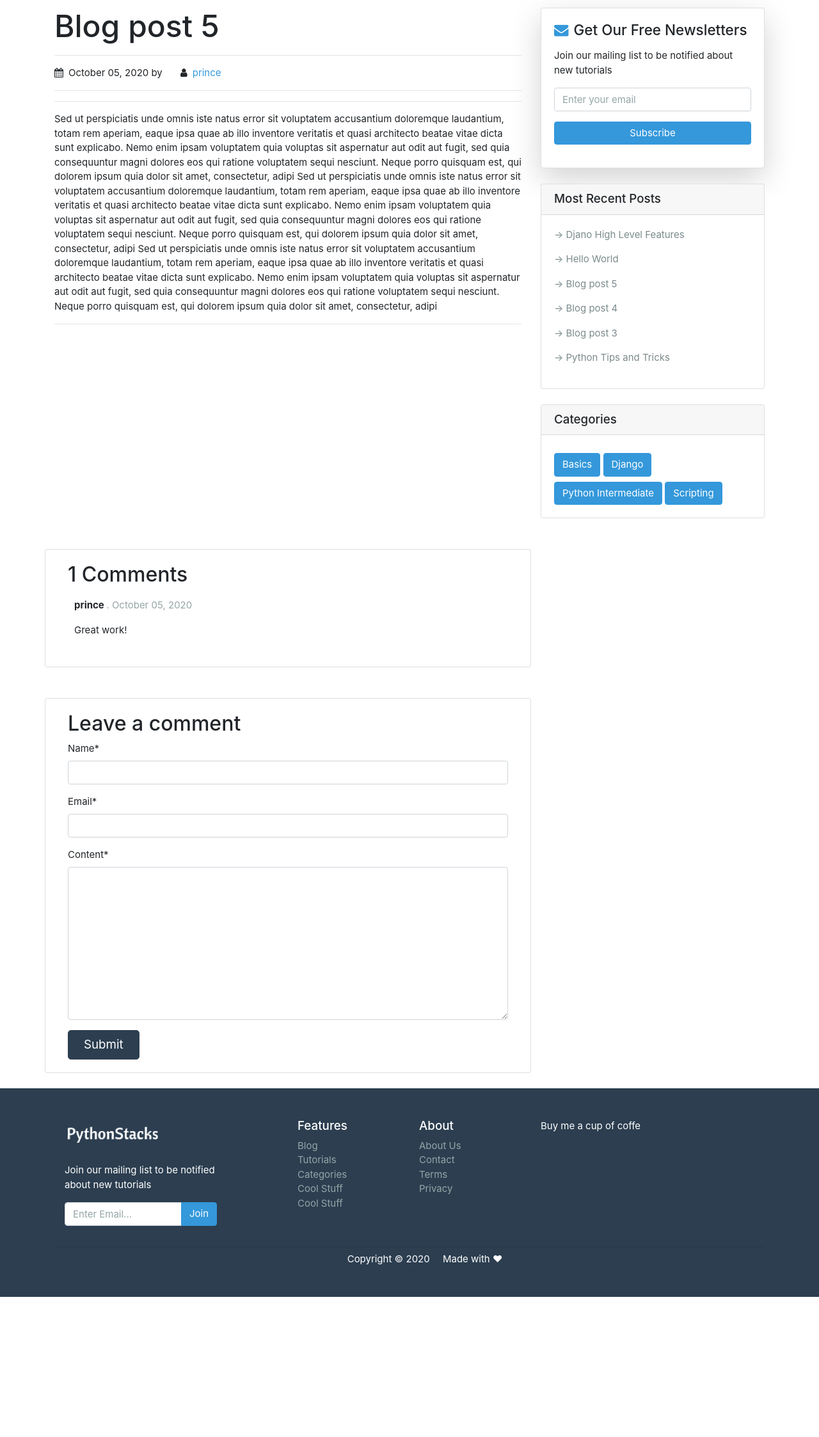
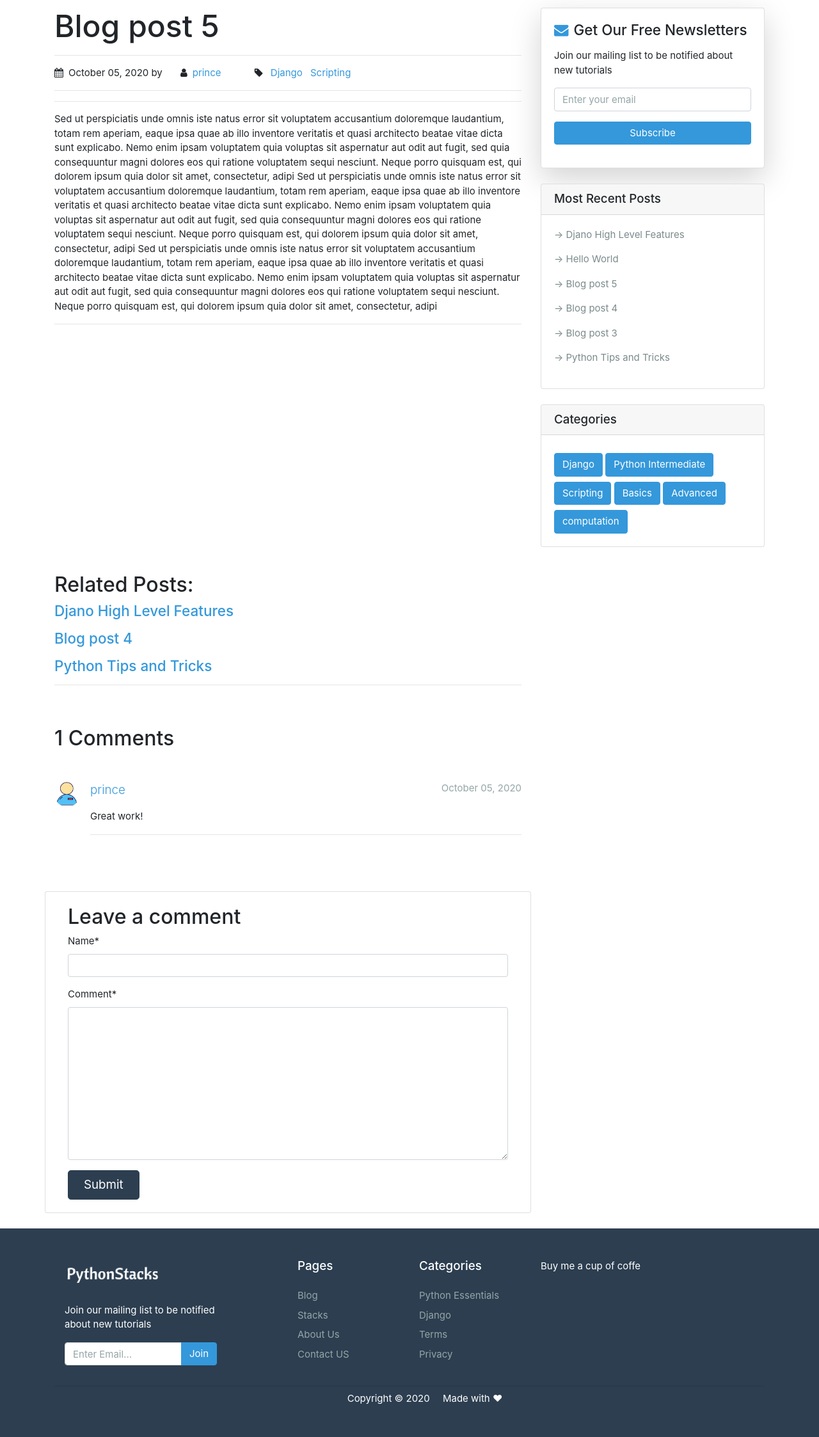
Before and after one commit to janprince/pythonstacks, a Django app: a page that uses blog/templates/blog/base.html in a window 1280 px wide. Shown: the part 87-2333 px from the top of the page at 64% size. Before the commit the page ends 2114 px from the top, so only its background shows below. Run offline with Django 3.2, Linux system fonts and the light colour scheme; data comes from the database, SQL or seed files in the repository; some libraries are stand-ins or nearby versions.

Commit message:
Improved comment UI. Related Posts functionality added

```diff
--- a/blog/admin.py
+++ b/blog/admin.py
@@ -21,9 +21,9 @@ class CategoryAdmin(admin.ModelAdmin):
 
 # Comment
 class CommentAdmin(admin.ModelAdmin):
-    list_display = ['name', 'content', 'post', 'created_on', 'active']
+    list_display = ['name', 'comment', 'post', 'created_on', 'active']
     list_filter = ('active', 'created_on')
-    search_fields = ('name', 'email', 'content')
+    search_fields = ('name', 'email', 'comment')
     actions = ['approve_comments']
 
     def approve_comments(self, request, queryset):
--- a/blog/forms.py
+++ b/blog/forms.py
@@ -5,7 +5,7 @@ from .models import Comment, Contact
 class CommentForm(forms.ModelForm):
     class Meta:
         model = Comment
-        fields = ('name', 'email', 'content')
+        fields = ('name', 'comment')
 
 
 class ContactForm(forms.ModelForm):
--- a/blog/models.py
+++ b/blog/models.py
@@ -27,8 +27,8 @@ class Post(models.Model):
     slug = models.SlugField(unique=True)
     overview = models.TextField()
     content = RichTextUploadingField()
-    pub_date = models.DateTimeField(auto_now_add=True)
-    categories = models.ManyToManyField(Category, related_name='posts')
+    pub_date = models.DateTimeField(auto_now_add=True)      # default=timezone.now - from django.utils import tim...
+    categories = models.ManyToManyField(Category, blank=False, related_name='posts')
     featured = models.BooleanField(default=False)
 
     class Meta:
@@ -37,13 +37,16 @@ class Post(models.Model):
     def __str__(self):
         return self.title
 
+    def get_absolute_url(self):
+        from django.urls import reverse
+        return reverse('blog:detail', args=[str(self.slug)])
+
 
 # Comment model
 class Comment(models.Model):
     post = models.ForeignKey(Post, related_name='comments', on_delete=models.CASCADE)
     name = models.CharField(max_length=99)
-    email = models.EmailField()
-    content = models.TextField()
+    comment = models.TextField()
     created_on = models.DateTimeField(auto_now_add=True)
     active = models.BooleanField(default=False)
 
--- a/blog/templates/blog/base.html
+++ b/blog/templates/blog/base.html
@@ -44,6 +44,7 @@
     }
 
 
+
   </style>
 </head>
 
@@ -76,7 +77,7 @@
           </li>
 
           <li class="nav-item">
-            <a class="nav-link lead" href="{% url 'blog:index' %}"><strong>About Us</strong></a>
+            <a class="nav-link lead" href="{% url 'blog:about' %}"><strong>About Us</strong></a>
           </li>
 
           <li class="nav-item">
@@ -142,23 +143,22 @@
         </div>
 
         <div class="col-6 col-md-2">
-          <h5 class="text-white">Features</h5>
+          <h5 class="text-white mb-4">Pages</h5>
           <ul class="list-unstyled text-small">
-            <li><a class="text-muted text-white" href="#">Blog</a></li>
-            <li><a class="text-muted text-white" href="#">Tutorials</a></li>
-            <li><a class="text-muted text-white" href="#">Categories</a></li>
-            <li><a class="text-muted text-white" href="#">Cool Stuff</a></li>
-            <li><a class="text-muted text-white" href="#">Cool Stuff</a></li>
+            <li class="mb-2"><a class="text-muted text-white" href="#">Blog</a></li>
+            <li class="mb-2"><a class="text-muted text-white" href="#">Stacks</a></li>
+            <li class="mb-2"><a class="text-muted text-white" href="{% url 'blog:about' %}">About Us</a></li>
+            <li class="mb-2"><a class="text-muted text-white" href="{% url 'blog:contact' %}">Contact US</a></li>
           </ul>
         </div>
 
         <div class="col-6 col-md-2">
-          <h5 class="text-white">About</h5>
+          <h5 class="text-white mb-4">Categories</h5>
           <ul class="list-unstyled text-small">
-            <li><a class="text-muted text-white" href="#">About Us</a></li>
-            <li><a class="text-muted text-white" href="{% url 'blog:contact' %}">Contact</a></li>
-            <li><a class="text-muted text-white" href="#">Terms</a></li>
-            <li><a class="text-muted text-white" href="#">Privacy</a></li>
+            <li class="mb-2"><a class="text-muted text-white" href="{% url 'blog:about' %}">Python Essentials</a></li>
+            <li class="mb-2"><a class="text-muted text-white" href="{% url 'blog:contact' %}">Django</a></li>
+            <li class="mb-2"><a class="text-muted text-white" href="#">Terms</a></li>
+            <li class="mb-2"><a class="text-muted text-white" href="#">Privacy</a></li>
           </ul>
         </div>
 
--- a/blog/templates/blog/category.html
+++ b/blog/templates/blog/category.html
@@ -26,13 +26,13 @@
         {% endif %}
 
           <div class="card-body">
-            <h2 class="card-title">{{ post.title }}</h2>
+            <a href="{% url 'blog:detail' post.slug %}"><h2 class="card-title text-primary">{{ post.title }}</h2></a>
             <p class="card-text">{{ post.overview | safe | slice:":250" }}</p>
             <a href="{% url 'blog:detail' post.slug %}" class="btn btn-primary float-right">Read More &rarr;</a>
           </div>
           <div class="card-footer text-muted">
             <i class="fa fa-calendar mr-2"></i>{{ post.pub_date | date:"F d, Y"}}
-            <i class="fa fa-user ml-4 mr-2"></i> <a href="#">{{ post.author }}</a>
+            <i class="fa fa-user ml-4 mr-2"></i> <a href="{% url 'blog:about' %}">{{ post.author }}</a>
           </div>
         </div>
       {% endfor %}
--- a/blog/templates/blog/detail.html
+++ b/blog/templates/blog/detail.html
@@ -2,6 +2,7 @@
 
 {% load crispy_forms_tags %}
 
+{% load static %}
 
 {% block title %}
   <title>{{ post.title }} - PythonStacks</title>
@@ -26,8 +27,12 @@
         <!-- Author and Date/Time -->
         <p><i class="fa fa-calendar mr-2"></i>{{ post.pub_date | date:"F d, Y" }}
           <span> by
-            <i class="fa fa-user ml-4 mr-2"></i><a href="#">{{ post.author }}</a>
+            <i class="fa fa-user ml-4 mr-2"></i><a href="{% url 'blog:about' %}">{{ post.author }}</a>
           </span>
+          <i class="fa fa-tag ml-5 mr-2"></i>
+            {% for cat in post.categories.all %}
+              <a class="mr-2" href="{% url 'blog:category' cat.tag %}">{{cat}}</a>
+            {% endfor %}
         </p>
 
         <hr>
@@ -40,36 +45,56 @@
         <hr>
 
         <!-- Post Content -->
-        {{ post.content | safe}}
+        <div>
+          {{ post.content | safe}}
+        </div>
+
         <hr>
 
       </div>
 
       {% include "blog/sidebar.html" %}
 
+      <!-- Related Posts -->
+      {% if related_posts %}
+        <div class="col-md-8 my-3">
+          <h3>Related Posts:</h3>
+
+            {% for post in related_posts %}
+              <h4 class="mb-3"><a href="{% url 'blog:detail' post.slug %}">{{ post.title }}</a></h4>
+            {% endfor %}
+
+            <hr class="mb-4">
+
+        </div>
+      {% endif %}
 
       <!-- Comments -->
-        <div class="col-md-8 card my-4">
-          <div class="card-body">
+        <div class="col-md-8 my-4">
+
             <!-- Comments -->
-            <h3>{{ comments.count }} Comments</h3>
+            <h3 class="mb-5">{{ comments.count }} Comments</h3>
 
             {% for comment in comments%}
-            <div class="comments" style="padding: 10px;">
-              <p class="font-weight-bold">
-                {{ comment.name }}
-                <span class=" text-muted font-weight-normal">
-                 . {{ comment.created_on | date:"F d, Y" }}
-                </span>
-              </p>
-              {{ comment.content | linebreaks }}
+            <div class="media mb-4">
+              <img class="d-flex mr-3 rounded-circle" width="40" src="{% static 'blog/images/avatar.png' %}" alt="">
+              <div class="media-body">
+                <p class="mt-0">
+                  <span class="text-info lead">{{ comment.name }}</span>
+                  <span class="float-right text-muted font-weight-normal">
+                     {{ comment.created_on | date:"F d, Y" }}
+                  </span>
+                </p>
+                {{ comment.comment | linebreaks }}
+                <hr>
+              </div>
             </div>
             {% endfor %}
-          </div>
+
         </div>
 
 
-        <!-- Comments Form -->
+      <!-- Comments Form -->
         <div class="col-md-8 card my-4">
           <div class="card-body">
             {% if new_comment %} <!-- If a new comment has been submitted -->
@@ -89,6 +114,7 @@
 
 
     </div>
+
 </div>
 
 {% endblock content%}
--- a/blog/templates/blog/index.html
+++ b/blog/templates/blog/index.html
@@ -39,10 +39,11 @@
             <a href="{% url 'blog:detail' post.slug %}"><h2 class="card-title text-primary">{{ post.title }}</h2></a>
             <p class="card-text" style="font-size: 16px;">{{ post.overview | safe | slice:":250" }}</p>
             <a href="{% url 'blog:detail' post.slug %}" class="btn btn-primary float-right">Read More &rarr;</a>
+            <!-- Could Use {{ post.get_absolute_url }}-->
           </div>
           <div class="card-footer text-muted">
             <i class="fa fa-calendar mr-2"></i>{{ post.pub_date | date:"F d, Y"}}
-            <i class="fa fa-user ml-4 mr-2"></i> <a href="#">{{ post.author }}</a>
+            <i class="fa fa-user ml-4 mr-2"></i> <a href="{% url 'blog:about' %}">{{ post.author }}</a>
             <i class="fa fa-tag ml-5 mr-2"></i>
             {% for cat in post.categories.all %}
               <a class="mr-2" href="{% url 'blog:category' cat.tag %}">{{cat}}</a>
--- a/blog/templates/blog/sidebar.html
+++ b/blog/templates/blog/sidebar.html
@@ -1,6 +1,6 @@
 <div class="col-md-4">
 
-<!--        &lt;!&ndash; Search Widget &ndash;&gt;-->
+        <!-- Search Widget -->
 <!--        <div class="card my-4">-->
 <!--          <h5 class="card-header">Search This Blog</h5>-->
 <!--          <div class="card-body">-->
--- a/blog/urls.py
+++ b/blog/urls.py
@@ -5,6 +5,7 @@ from . import views
 app_name = 'blog'
 urlpatterns = [
     path("search/", views.search, name='search'), # must be before detail path
+    path("about/", views.about, name='about'),
     path("contact/", views.contact, name="contact"),
     path("", views.index, name='index'),
     path("<slug:slug>/", views.detail, name="detail"),
--- a/blog/views.py
+++ b/blog/views.py
@@ -45,6 +45,11 @@ def detail(request, slug):
     comments = post.comments.filter(active=True) # all active comments associated with this post
     new_comment = None
 
+    # Related Posts
+    post_cat = post.categories.all().first()  # only generating related posts via just one of the post's category
+    related_posts = post_cat.posts.all().exclude(slug=post.slug)[:4]  # only 3 of related posts, excluding current post
+
+
     # Comment posted
     if request.method == 'POST':
         comment_form = CommentForm(request.POST)  # pass in the data received to the CommentForm
@@ -62,6 +67,7 @@ def detail(request, slug):
 
     context = {
         'post': post,
+        'related_posts': related_posts,
         'categories': categories,
         'comment_form': comment_form,
         'new_comment': new_comment,
```
Also changed, not shown: blog/templates/blog/about.html (+43 -9 lines), blog/templates/blog/search.html (+6 -4 lines), blog/migrations/0006_auto_20201014_1612.py (added), blog/static/blog/images/avatar.png (added), db.sqlite3, 1 other file.
